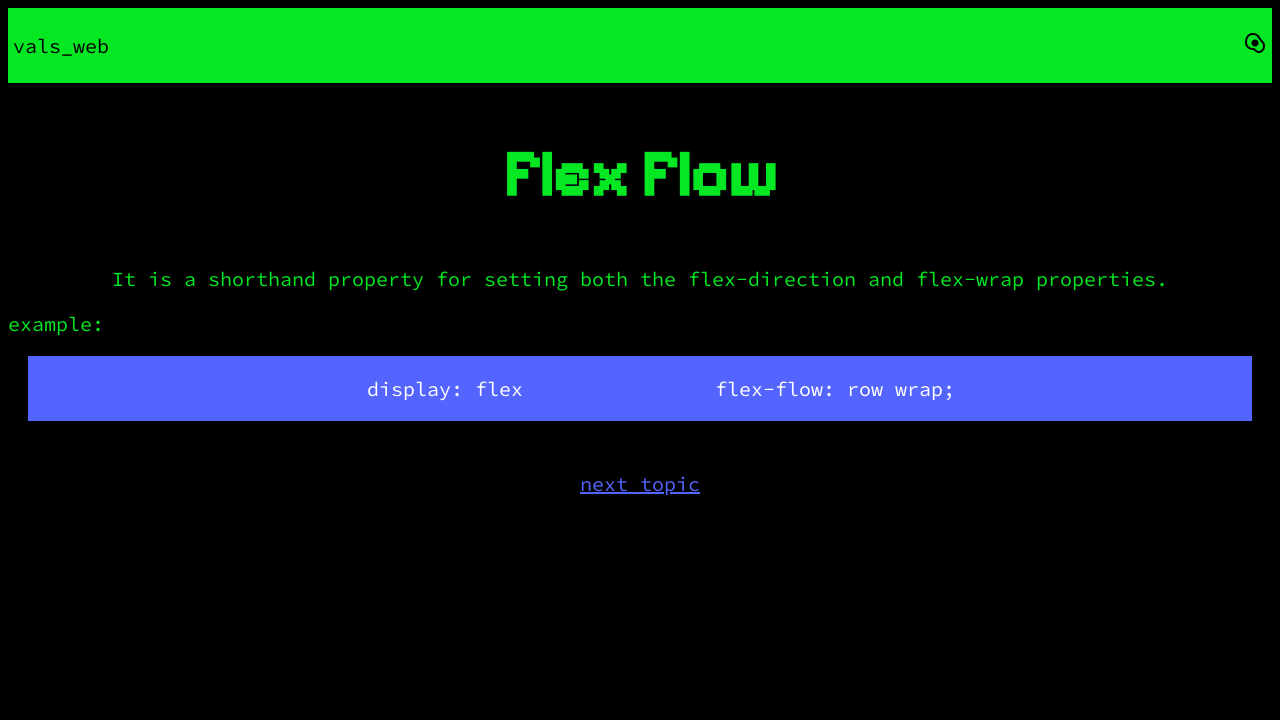
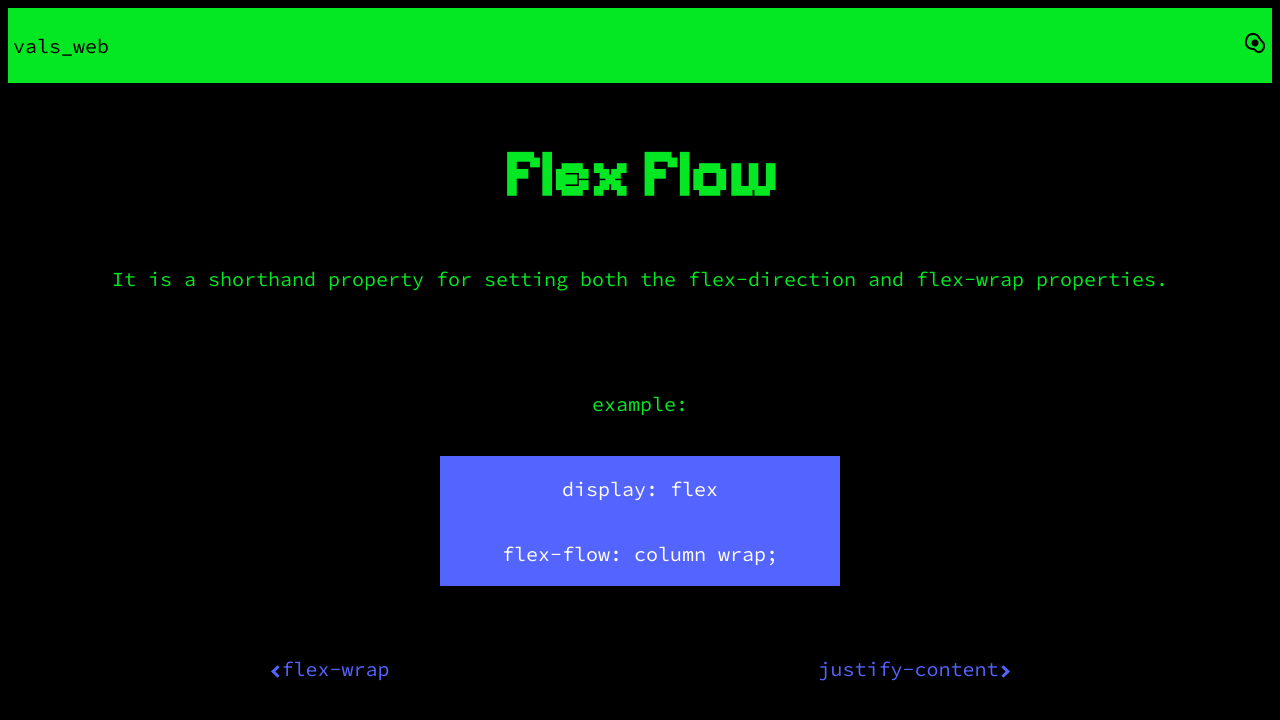
Before and after one commit to ValentinaValverde/responsiveWeb, a React (Vite) app: page /flexFlow in a window 1280 px wide. Shown: the top 720 px of the page. Built offline with nearby package versions, Linux system fonts and the light colour scheme.

Commit message:
Finishing touches.

```diff
--- a/src/index.css
+++ b/src/index.css
@@ -1,14 +1,14 @@
-body{
+body {
     background-color: black;
     color: #04e824;
     font-size: 20px;
     font-family: 'Source Code Pro', monospace;
 }
 
-.title{
+.title {
     line-height: 100px;
 
-    > h1{
+    >h1 {
         font-family: 'Silkscreen', cursive;
         text-align: center;
         font-size: 6rem;
@@ -17,26 +17,26 @@ body{
         overflow-wrap: break-word;
     }
 
-    > .responsive{
+    >.responsive {
         color: #5465ff;
     }
 }
 
-.byVal{
+.byVal {
     text-align: center;
     color: #5465ff;
 }
 
-h2{
+h2 {
     font-family: 'Pixelify Sans', cursive;
 }
 
-h3{
+h3 {
     font-family: 'Pixelify Sans', cursive;
     text-align: center;
 }
 
-.navBar{
+.navBar {
     display: flex;
     justify-content: space-between;
     align-items: center;
@@ -45,19 +45,19 @@ h3{
     padding: 5px;
 }
 
-.eggAlt{
+.eggAlt {
     text-decoration: none;
     color: black;
 }
 
 
-.beg{
+.beg {
     width: 100%;
     margin: 10px;
 }
 
 
-.whatIs{
+.whatIs {
     display: flex;
     justify-content: space-around;
     flex-wrap: wrap;
@@ -67,7 +67,7 @@ h3{
     margin-top: 100px;
     margin-bottom: 100px;
 
-    > .whatBig{
+    >.whatBig {
         font-size: 3rem;
         width: 500px;
         max-width: 100%;
@@ -75,7 +75,7 @@ h3{
         overflow-wrap: break-word;
     }
 
-    > .whatSmall{
+    >.whatSmall {
         text-align: right;
         justify-content: flex-end;
         width: 500px;
@@ -86,7 +86,7 @@ h3{
     }
 }
 
-.introFlex{
+.introFlex {
     background-color: #5465ff;
     color: black;
     text-align: center;
@@ -101,33 +101,34 @@ h3{
     -webkit-transition: height 1s;
 
 
-    > .betweenSpark{
+    >.betweenSpark {
         font-size: 3.5rem;
         color: white;
         font-family: 'Silkscreen', cursive;
         transition: 1s;
     }
 
-    > .betweenSpark:hover{
+    >.betweenSpark:hover {
         font-size: 4rem;
         cursor: pointer;
     }
-    > .betweenSpark:hover + .flexboxDef{
+
+    >.betweenSpark:hover+.flexboxDef {
         display: block;
     }
 
-    .flexboxDef{
+    .flexboxDef {
         display: none;
         transition: 2s;
     }
 }
 
-.example{
+.example {
     text-align: center;
     margin-top: 100px;
 }
 
-.container{
+.container {
     display: flex;
     flex-direction: row;
     justify-content: space-around;
@@ -136,7 +137,7 @@ h3{
     height: auto;
     margin: 10px;
 
-    > .element{
+    >.element {
         background-color: white;
         text-align: center;
         align-items: center;
@@ -146,33 +147,33 @@ h3{
         margin: 10px;
     }
 
-    > .elOne{
+    >.elOne {
         color: #5465ff;
     }
 
-    > .elTwo{
+    >.elTwo {
         color: #04e824;
     }
 }
 
-.topics{
+.topics {
     display: flex;
     flex-direction: column;
     text-align: center;
     margin: 50px;
 
-    > h2{
+    >h2 {
         font-size: 3rem;
     }
 
-    > .topicItem{
+    >.topicItem {
         text-decoration: none;
-        color:#5465ff;
+        color: #5465ff;
         margin: 10px;
         transition: 1s;
     }
 
-    > .topicItem:hover{
+    >.topicItem:hover {
         font-size: 3rem;
     }
 }
@@ -180,21 +181,21 @@ h3{
 
 
 
-.cheatSheet{
+.cheatSheet {
     text-align: center;
 
-    > h2{
+    >h2 {
         font-size: 3rem;
     }
 
-    > img{
+    >img {
         width: 400px;
         max-width: 100%;
     }
 }
 
 
-.hint{
+.hint {
     background-color: #5465ff;
     color: black;
     text-align: center;
@@ -204,13 +205,13 @@ h3{
     align-items: center;
     flex-direction: column;
 
-    > h2{
+    >h2 {
         color: white;
         font-size: 5rem;
     }
 }
 
-footer{
+footer {
     background-color: #04e824;
     color: black;
     margin-top: 50px;
@@ -222,40 +223,40 @@ footer{
     justify-content: flex-end;
 }
 
-.errorPage{
+.errorPage {
     text-align: center;
     font-family: 'Silkscreen', cursive;
 
-    > p{
+    >p {
         font-family: 'Source Code Pro', monospace;
     }
 
-    > .errorLink{
+    >.errorLink {
         color: #5465ff;
         font-family: 'Source Code Pro', monospace;
     }
 }
 
-.directionMain{
+.directionMain {
     text-align: center;
 
-    > h2{
+    >h2 {
         font-size: 4rem;
         max-width: 100%;
     }
 
-    > p{
+    >p {
         margin: 20px;
     }
 }
 
-.rowContainer{
+.rowContainer {
     display: flex;
     flex-direction: row;
     flex-wrap: wrap;
     justify-content: space-around;
 
-    > .rowP{
+    >.rowP {
         background-color: #5465ff;
         color: white;
         margin: 10px;
@@ -268,12 +269,12 @@ footer{
     }
 }
 
-.columnContainer{
+.columnContainer {
     display: flex;
     flex-direction: column;
     align-items: center;
 
-    > .columnP{
+    >.columnP {
         background-color: #5465ff;
         color: white;
         margin: 10px;
@@ -286,7 +287,7 @@ footer{
     }
 }
 
-.nextTopic1{
+.nextTopic1 {
     text-align: center;
     margin: 50px;
     display: flex;
@@ -294,20 +295,29 @@ footer{
     justify-content: space-around;
     flex-wrap: nowrap;
 
-    > .next{
-        color:#5465ff;
+    >.next {
+        color: #5465ff;
+        text-decoration: none;
+        transition: 1s;
+    }
+
+    > .next:hover{
+        font-size: 2rem;
     }
 }
 
+.example{
+    text-align: center;
+}
 
 
-.containerWrap{
+.containerWrap {
     display: flex;
     flex-direction: row;
     flex-wrap: wrap;
     justify-content: space-around;
 
-    > .wrapP{
+    >.wrapP {
         background-color: #5465ff;
         color: white;
         margin: 10px;
@@ -321,13 +331,13 @@ footer{
 }
 
 
-.containerNoWrap{
+.containerNoWrap {
     display: flex;
     flex-direction: row;
     flex-wrap: nowrap;
     justify-content: space-around;
 
-    > .noWrapP{
+    >.noWrapP {
         background-color: #5465ff;
         color: white;
         margin: 10px;
@@ -340,89 +350,113 @@ footer{
     }
 }
 
-.flexFlowDemo{
+.flexFlowDemo {
     background-color: #5465ff;
     display: flex;
-    flex-flow: row wrap;
+    flex-flow: column wrap;
     justify-content: center;
     align-items: center;
     max-width: 100%;
+    width: 400px;
     margin: 20px;
-    justify-content: center;
-    align-items: center;
 
-    > p{
+    >p {
         color: white;
         margin: 10px;
         padding: 10px;
-        width: 350px;
         display: flex;
         flex-direction: column;
         text-align: center;
     }
 }
 
-.pContainer{
-
-    > .center{
-        display: flex;
-        flex-direction: row;
-        justify-content: center;
-        flex-wrap: wrap;
-    }
-
-    > .flexStart{
-        display: flex;
-        flex-direction: row;
-        justify-content: flex-start;
-        flex-wrap: wrap;
-    }
-
-    > .flexEnd{
-        display: flex;
-        flex-direction: row;
-        justify-content: flex-end;
-        flex-wrap: wrap;
-    }
-
-    > .spaceAround{
-        display: flex;
-        flex-direction: row;
-        justify-content: space-around;
-        flex-wrap: wrap;
-    }
-
-    > .spaceBetween{
-        display: flex;
-        flex-direction: row;
-        justify-content: space-between;
-        flex-wrap: wrap;
-    }
-}
-
-.pElement{
-    background-color: #5465ff;
-    color: white;
-    margin: 10px;
-    padding: 20px;
-    width: 200px;
-
-    display: flex;
-    flex-direction: column;
-    text-align: center;
-}
-
-.description{
-    padding: 20px;
-}
-
-.alignItemsContainer{
+.pContainer {
     display: flex;
     flex-direction: column;
     justify-content: center;
     align-items: center;
 
-    > .center{
+    >.center {
+        display: flex;
+        flex-direction: row;
+        justify-content: center;
+        flex-wrap: wrap;
+        border: solid 10px #04e824;
+        height: 300px;
+        width: 600px;
+        max-width: 95%;
+    }
+
+    >.flexStart {
+        display: flex;
+        flex-direction: row;
+        justify-content: flex-start;
+        flex-wrap: wrap;
+        border: solid 10px #04e824;
+        height: 300px;
+        width: 600px;
+        max-width: 95%;
+    }
+
+    >.flexEnd {
+        display: flex;
+        flex-direction: row;
+        justify-content: flex-end;
+        flex-wrap: wrap;
+        border: solid 10px #04e824;
+        height: 300px;
+        width: 600px;
+        max-width: 95%;
+    }
+
+    >.spaceAround {
+        display: flex;
+        flex-direction: row;
+        justify-content: space-around;
+        flex-wrap: wrap;
+        border: solid 10px #04e824;
+        height: 300px;
+        width: 600px;
+        max-width: 95%;
+    }
+
+    >.spaceBetween {
+        display: flex;
+        flex-direction: row;
+        justify-content: space-between;
+        flex-wrap: wrap;
+        border: solid 10px #04e824;
+        height: 300px;
+        width: 600px;
+        max-width: 95%;
+    }
+}
+
+.pElement {
+    color: white;
+    background-color: antiquewhite;
+    width: 200px;
+    padding: 10px;
+    margin: 20px;
+    background-color: #5465ff;
+
+    display: flex;
+    align-items: center;
+    justify-content: center;
+}
+
+.description {
+    padding: 20px;
+    text-align: center;
+}
+
+.alignItemsContainer {
+    display: flex;
+    flex-direction: column;
+    justify-content: center;
+    align-items: center;
+
+    >.center {
         display: flex;
         flex-direction: row;
         flex-wrap: wrap;
@@ -434,7 +468,7 @@ footer{
         max-width: 95%;
     }
 
-    > .flexStart{
+    >.flexStart {
         display: flex;
         flex-direction: row;
         flex-wrap: wrap;
@@ -446,7 +480,7 @@ footer{
         max-width: 95%;
     }
 
-    > .flexEnd{
+    >.flexEnd {
         display: flex;
         flex-direction: row;
         flex-wrap: wrap;
@@ -458,7 +492,7 @@ footer{
         max-width: 95%;
     }
 
-    > .stretch{
+    >.stretch {
         display: flex;
         flex-direction: row;
         flex-wrap: wrap;
@@ -470,7 +504,7 @@ footer{
         max-width: 95%;
     }
 
-    > .baseline{
+    >.baseline {
         display: flex;
         flex-direction: row;
         flex-wrap: wrap;
@@ -483,7 +517,7 @@ footer{
     }
 }
 
-.pTag{
+.pTag {
     color: white;
     background-color: antiquewhite;
     width: 200px;
@@ -496,13 +530,13 @@ footer{
     align-items: center;
 }
 
-.alignContentContainer{
+.alignContentContainer {
     display: flex;
     justify-content: center;
     flex-direction: column;
     align-items: center;
 
-    > .spaceBetween{
+    >.spaceBetween {
         display: flex;
         flex-wrap: wrap;
         align-content: space-between;
@@ -513,7 +547,7 @@ footer{
         max-width: 95%;
     }
 
-    > .spaceAround{
+    >.spaceAround {
         display: flex;
         flex-wrap: wrap;
         align-content: space-around;
@@ -524,7 +558,7 @@ footer{
         max-width: 95%;
     }
 
-    > .stretch{
+    >.stretch {
         display: flex;
         flex-wrap: wrap;
         align-content: stretch;
@@ -535,7 +569,7 @@ footer{
         max-width: 95%;
     }
 
-    > .center{
+    >.center {
         display: flex;
         flex-wrap: wrap;
         align-content: center;
@@ -546,7 +580,7 @@ footer{
         max-width: 95%;
     }
 
-    > .flexStart{
+    >.flexStart {
         display: flex;
         flex-wrap: wrap;
         align-content: flex-start;
@@ -557,7 +591,7 @@ footer{
         max-width: 95%;
     }
 
-    > .flexEnd{
+    >.flexEnd {
         display: flex;
         flex-wrap: wrap;
         align-content: flex-end;
@@ -569,7 +603,38 @@ footer{
     }
 }
 
-.sub{
+.sub {
     text-align: center;
     padding: 10px;
 }
+
+.link {
+    color: #5465ff;
+}
+
+.forMore {
+    text-align: center;
+}
+
+.arrow {
+    border: solid #5465ff;
+    border-width: 0 3px 3px 0;
+    display: inline-block;
+    padding: 3px;
+}
+
+.right {
+    transform: rotate(-45deg);
+    -webkit-transform: rotate(-45deg);
+}
+
+.left {
+    transform: rotate(135deg);
+    -webkit-transform: rotate(135deg);
+}
+
+
+.tryingHard{
+    display: flex;
+    justify-content: center;
+}
--- a/src/routes/homePage.jsx
+++ b/src/routes/homePage.jsx
@@ -61,6 +61,8 @@ export default function Home() {
                 <img src="https://i.redd.it/rofzm44oka091.png" alt="cheatsheet"/>
             </div>
 
+            <p className="forMore">for more, go to <a className="link" target="_blank" href="https://www.w3schools.com/css/css3_flexbox_container.asp#justify-content">this link</a></p>
+
             <footer>
                 <p>designed by vv</p>
             </footer>
--- a/src/routes/topics/alignContent.jsx
+++ b/src/routes/topics/alignContent.jsx
@@ -56,7 +56,7 @@ export default function AlignContent() {
 
 
             <div className="nextTopic1">
-                <Link className="next" to={"/alignItems"}>previous topic</Link>
+                <Link className="next" to={"/alignItems"}><i class="arrow left"></i>align-items</Link>
             </div>
         </>
     )
--- a/src/routes/topics/alignItems.jsx
+++ b/src/routes/topics/alignItems.jsx
@@ -36,10 +36,9 @@ export default function AlignItems() {
                 </div>
             </div>
 
-
-
             <div className="nextTopic1">
-                <Link className="next" to={"/alignContent"}>next topic</Link>
+                <Link className="next" to={"/justifyContent"}><i class="arrow left"></i>justify-content</Link>
+                <Link className="next" to={"/alignContent"}>align-content<i class="arrow right"></i></Link>
             </div>
         </>
     )
--- a/src/routes/topics/direction.jsx
+++ b/src/routes/topics/direction.jsx
@@ -35,7 +35,7 @@ export default function FlexDirection() {
                 </div>
             </div>
             <div className="nextTopic1">
-                <Link className="next" to={"/flexWrap"}>next topic</Link>
+                <Link className="next" to={"/flexWrap"}>flex-wrap <i class="arrow right"></i></Link>
             </div>
 
         </>
--- a/src/routes/topics/flow.jsx
+++ b/src/routes/topics/flow.jsx
@@ -9,14 +9,17 @@ export default function FlexFlow() {
             </div>
 
 
-            <p>example:</p>
-            <div className="flexFlowDemo">
-                <p>display: flex</p>
-                <p>flex-flow: row wrap;</p>
+            <p className="example">example:</p>
+            <div className="tryingHard">
+                <div className="flexFlowDemo">
+                    <p>display: flex</p>
+                    <p>flex-flow: column wrap;</p>
+                </div>
             </div>
 
             <div className="nextTopic1">
-                <Link className="next" to={"/justifyContent"}>next topic</Link>
+                <Link className="next" to={"/flexWrap"}><i class="arrow left"></i>flex-wrap</Link>
+                <Link className="next" to={"/justifyContent"}>justify-content<i class="arrow right"></i></Link>
             </div>
         </>
     )
--- a/src/routes/topics/justify.jsx
+++ b/src/routes/topics/justify.jsx
@@ -40,9 +40,9 @@ export default function JustifyContent() {
                 </div>
             </div>
 
-
             <div className="nextTopic1">
-                <Link className="next" to={"/alignItems"}>next topic</Link>
+                <Link className="next" to={"/flexFlow"}><i class="arrow left"></i>flex-flow</Link>
+                <Link className="next" to={"/alignItems"}>align-items<i class="arrow right"></i></Link>
             </div>
         </>
     )
--- a/src/routes/topics/wrap.jsx
+++ b/src/routes/topics/wrap.jsx
@@ -29,10 +29,8 @@ export default function FlexWrap() {
             </div>
 
             <div className="nextTopic1">
-                <Link className="next" to={"/flexFlow"}>next topic</Link>
-                {/* <svg xmlns="http://www.w3.org/2000/svg" width="16" height="16" fill="currentColor" class="bi bi-arrow-right" viewBox="0 0 16 16">
-                    <path fill-rule="evenodd" d="M1 8a.5.5 0 0 1 .5-.5h11.793l-3.147-3.146a.5.5 0 0 1 .708-.708l4 4a.5.5 0 0 1 0 .708l-4 4a.5.5 0 0 1-.708-.708L13.293 8.5H1.5A.5.5 0 0 1 1 8z" />
-                </svg> */}
+                <Link className="next" to={"/flexDirection"}><i class="arrow left"></i>flex-direction</Link>
+                <Link className="next" to={"/flexFlow"}>flex-flow <i class="arrow right"></i></Link>
             </div>
 
         </>
```
